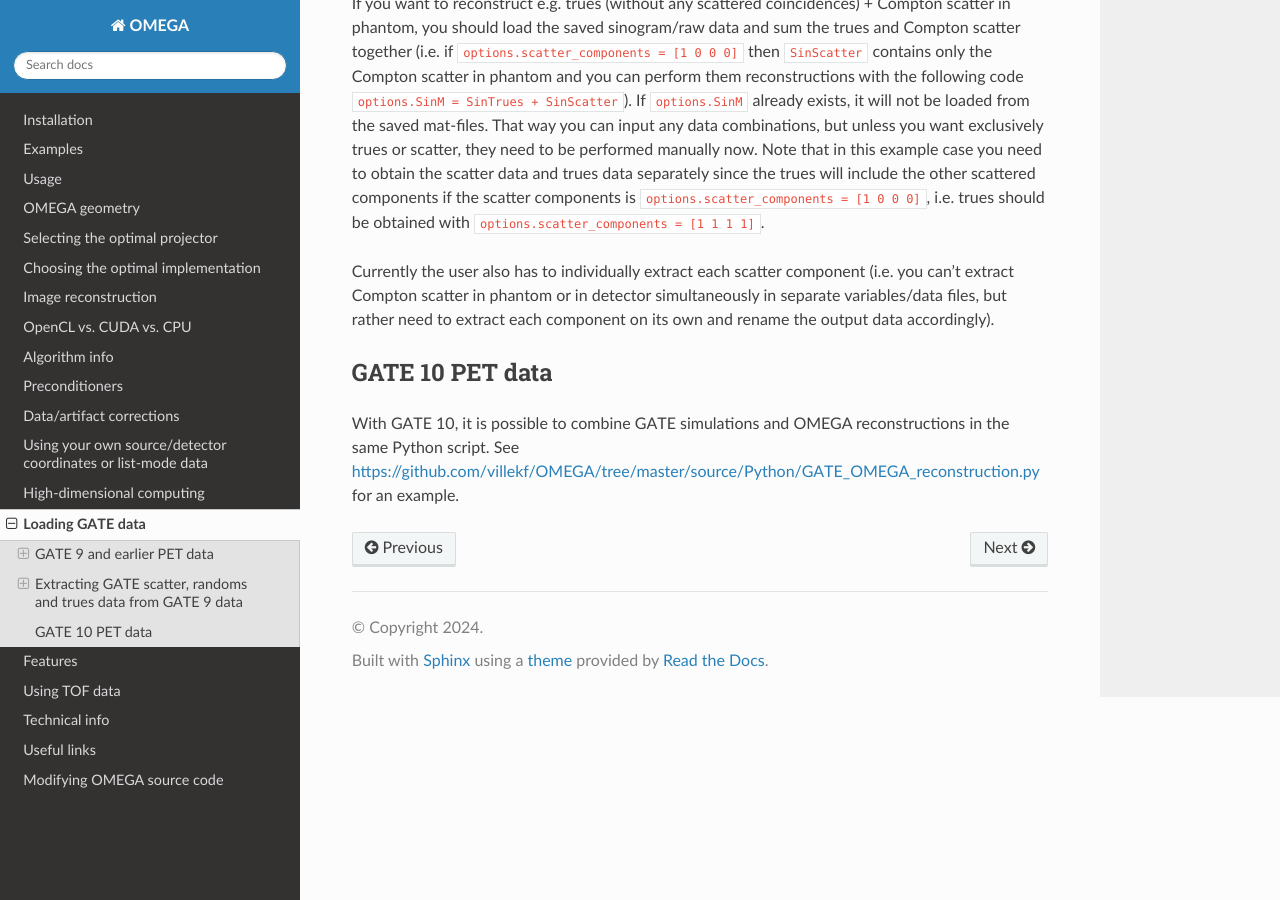
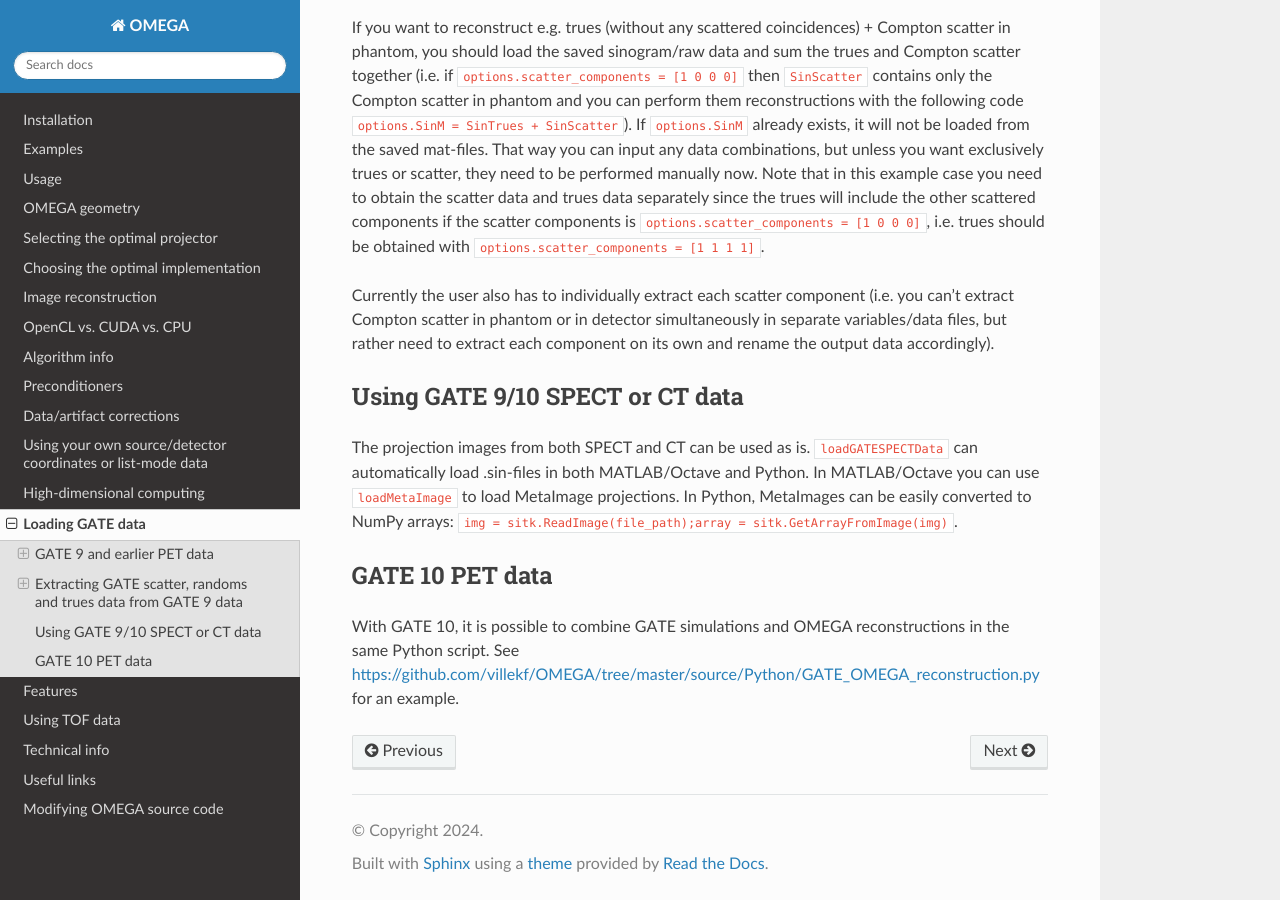
Before and after one commit to villekf/OMEGA-doc, a Sphinx documentation site: the page built from docs/source/gate.rst, in a window 1280 px wide and 900 px high, scrolled down 5200 px. Built offline with Sphinx 7.4.7 and the Read the Docs theme 3.1.0, drawn with Linux system fonts in a browser that asks for light colours; some of the changed text lies outside the part shown.

Commit message:
Update gate.rst

```diff
--- a/docs/source/gate.rst
+++ b/docs/source/gate.rst
@@ -135,6 +135,12 @@ the scatter data and trues data separately since the trues will include the othe
 Currently the user also has to individually extract each scatter component (i.e. you can't extract Compton scatter in phantom or in detector simultaneously in separate variables/data files, but rather need to extract each component on its own and rename
 the output data accordingly).
 
+Using GATE 9/10 SPECT or CT data
+--------------------------------
+
+The projection images from both SPECT and CT can be used as is. ``loadGATESPECTData`` can automatically load .sin-files in both MATLAB/Octave and Python. In MATLAB/Octave you can use ``loadMetaImage`` to load MetaImage projections.
+In Python, MetaImages can be easily converted to NumPy arrays: ``img = sitk.ReadImage(file_path);array = sitk.GetArrayFromImage(img)``.
+
 
 GATE 10 PET data
 ----------------
```
